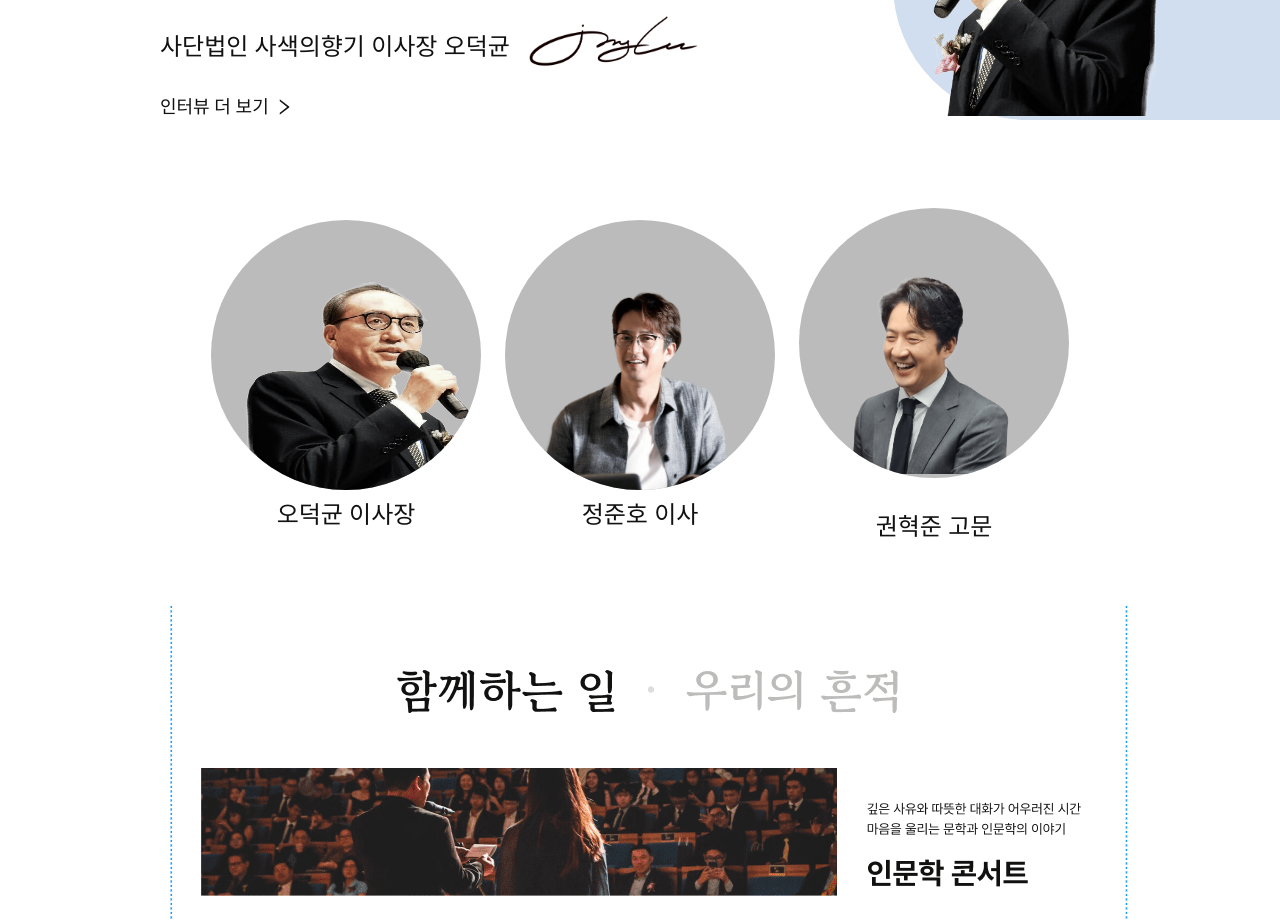
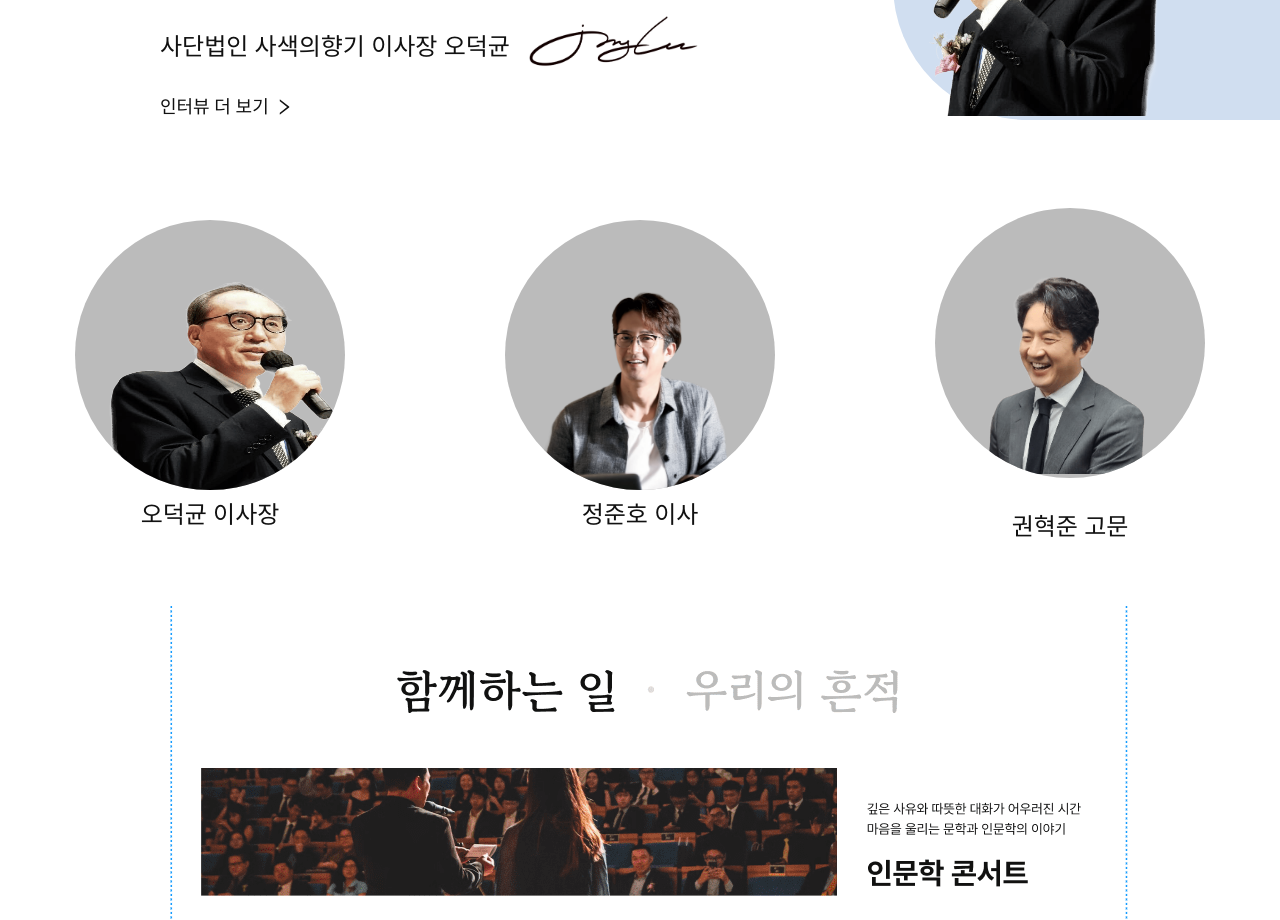
Before and after one commit to Onyedikachi/sasaek-mini, a React (Vite) app: page / in a window 1280 px wide. Shown: the part 1820-2740 px from the top of the page. Built offline with nearby package versions, Linux system fonts and the light colour scheme.

Commit message:
fix chairman

```diff
--- a/src/pages/home/index.jsx
+++ b/src/pages/home/index.jsx
@@ -232,7 +232,7 @@ const ChairmanSection = () => {
           />
         </div>
       </div>
-      <div className='flex flex-wrap lg:flex-nowrap pt-6 lg:pt-22 gap-6 text-sm lg:text-2xl font-bold w-full items-center justify-center'>
+      <div className='flex flex-wrap lg:flex-nowrap pt-6 lg:pt-22 gap-6 lg:gap-[10rem] text-sm lg:text-2xl font-bold w-full items-center justify-center'>
         <div className='flex flex-col gap-2 items-center justify-center'>
           <img
             src={Chairman1} alt='person 1'
```
